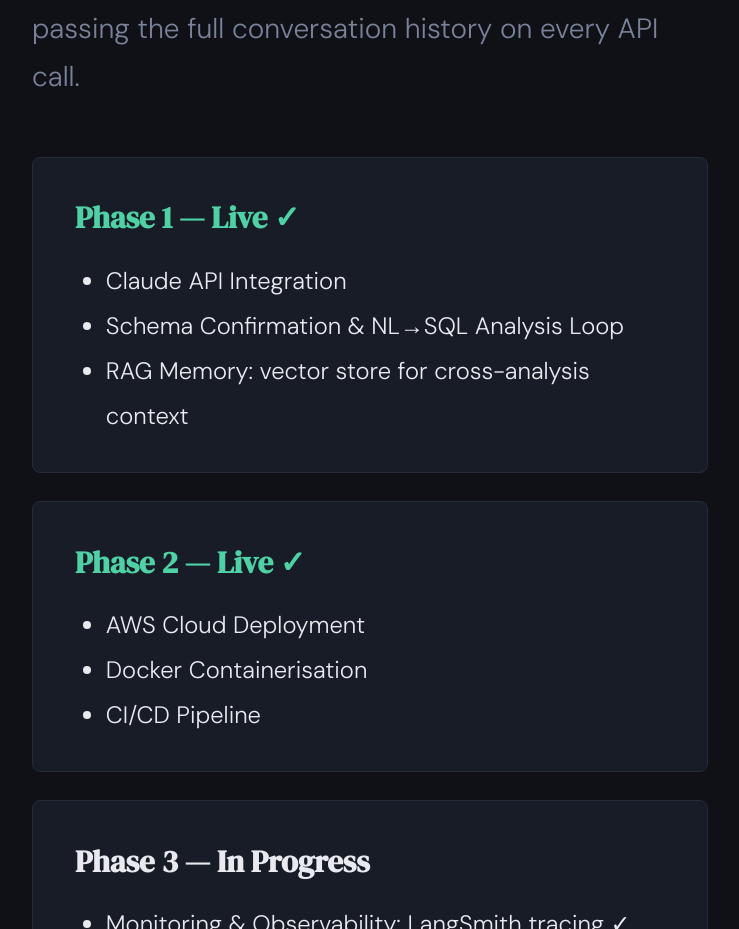
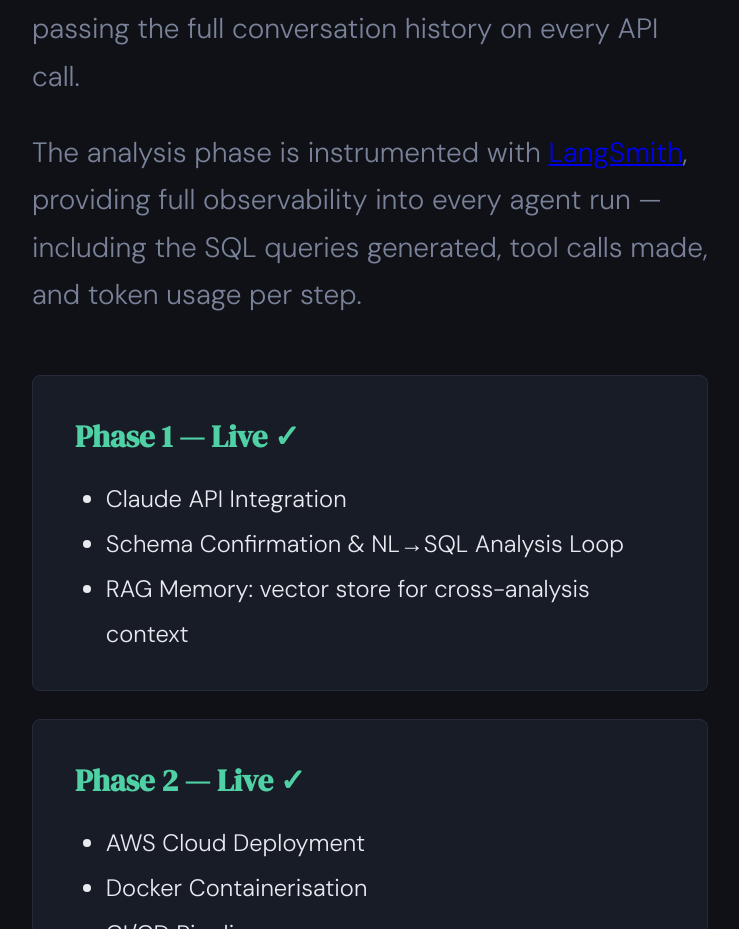
Before and after one commit to Wilsbert12/agentic-data-analyst, a plain HTML site: page static/index.html in a window 1280 px wide. Shown: the part 1543-2472 px from the top of the page, without its empty margins (460-1199 px from the left). Drawn offline with nearby package versions, Linux system fonts and the light colour scheme.

Commit message:
Add LangSmith observability section and website mention

```diff
--- a/static/index.html
+++ b/static/index.html
@@ -762,6 +762,7 @@
           <p>This is an agentic data analyst — a tool that lets you explore and analyse structured datasets through a natural language conversation, without writing a single line of SQL. It is being built in four phases, as outlined below. The current version runs on Claude Sonnet, Anthropic's state-of-the-art language model. Support for local open-source models is planned for a later phase.</p>
           <p>Upload one or more CSV files and ask business questions in plain English. The agent translates your question into SQL, executes it against your dataset, and returns a clear, grounded answer — all results are backed by actual query execution, not model inference.</p>
           <p>Across multiple analyses, the tool builds up a memory of past findings. Built on a LangGraph agent with a two-tier architecture, past analyses are stored in a Chroma vector database and retrieved via RAG (Retrieval-Augmented Generation), so relevant context is injected into each new question without passing the full conversation history on every API call.</p>
+          <p>The analysis phase is instrumented with <a href="https://smith.langchain.com" target="_blank">LangSmith</a>, providing full observability into every agent run — including the SQL queries generated, tool calls made, and token usage per step.</p>
 
           <div class="phases-grid">
             <div class="phase-card done">
```
Also changed, not shown: static/images/LangSmith_screenshot.png (added), 1 other file.
